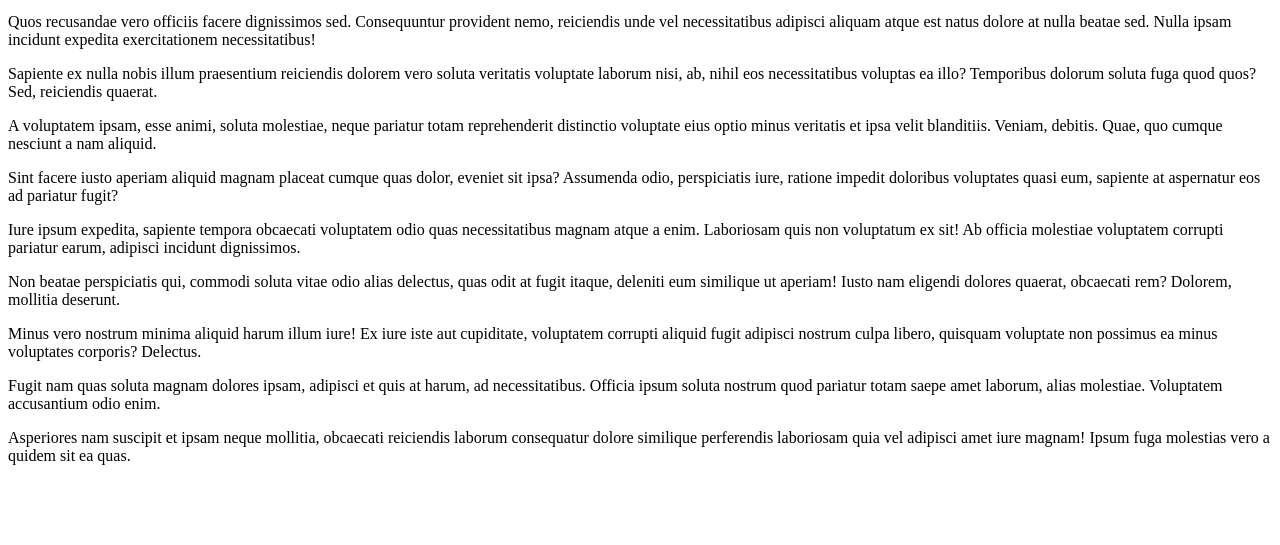
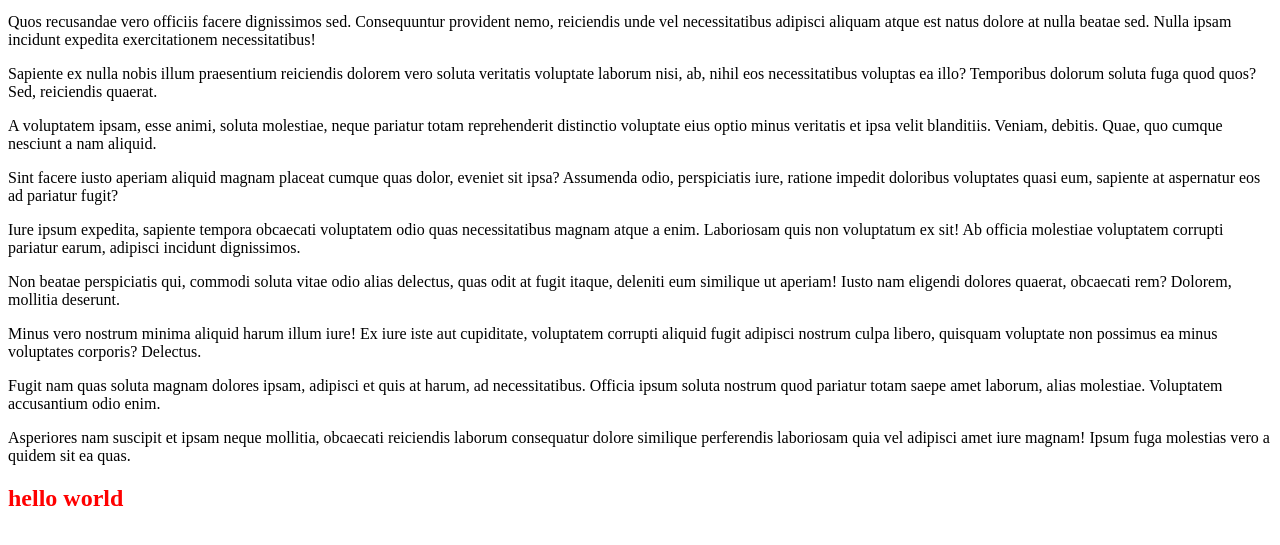
Before and after one commit to rahulyadav1986/testBro, a plain HTML site: page index.html in a window 1280 px wide. Shown: the part 119-664 px from the top of the page. Drawn offline with Linux system fonts and the light colour scheme.

Commit message:
updated from child

```diff
--- a/index.html
+++ b/index.html
@@ -42,6 +42,8 @@
             <div class="portion">
                 <p>Asperiores nam suscipit et ipsam neque mollitia, obcaecati reiciendis laborum consequatur dolore similique perferendis laboriosam quia vel adipisci amet iure magnam! Ipsum fuga molestias vero a quidem sit ea quas.</p>
             </div>
+
+            <h2 style="color: red;">hello world</h2>
         </div>
     </div>
 
```
